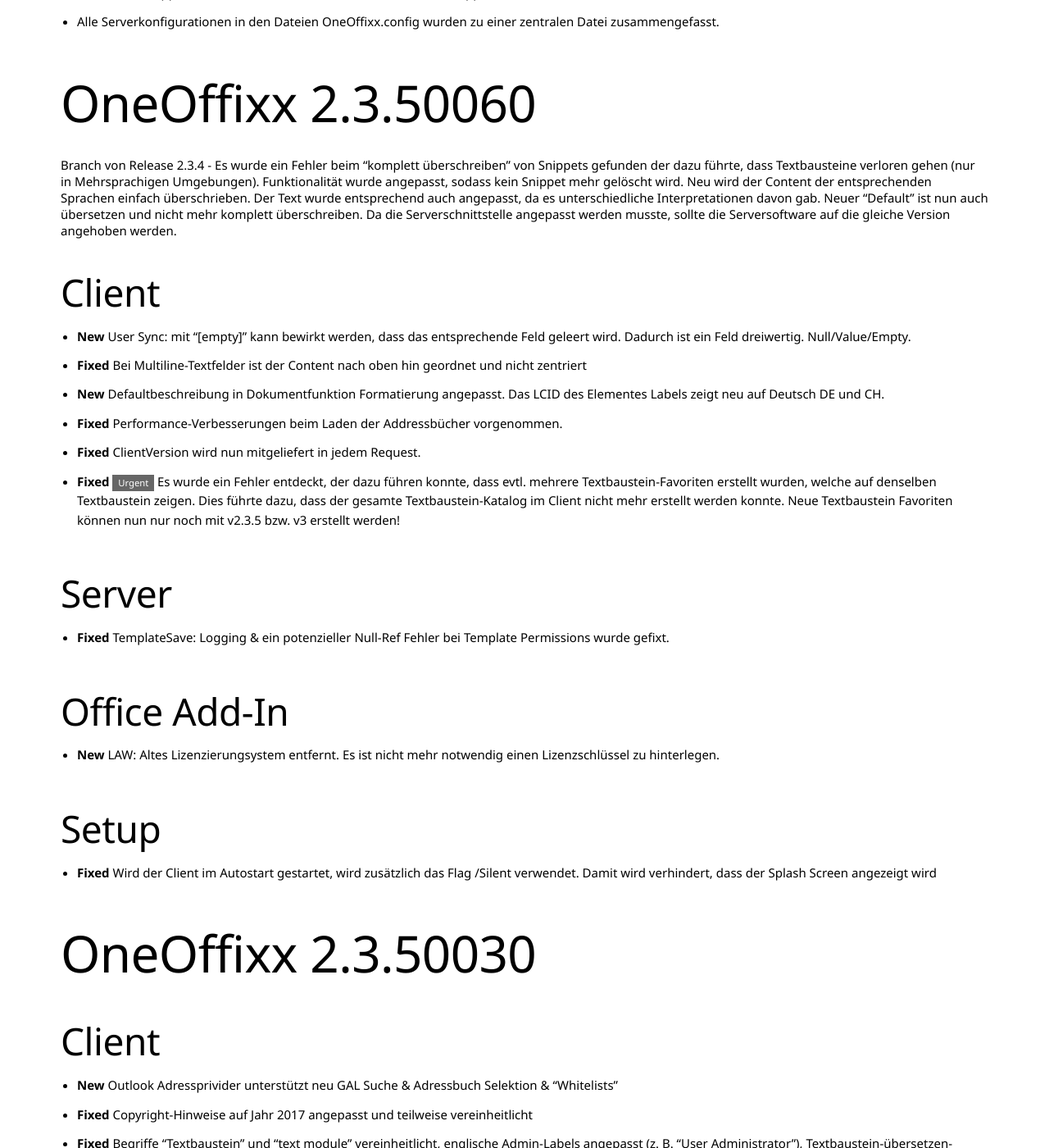
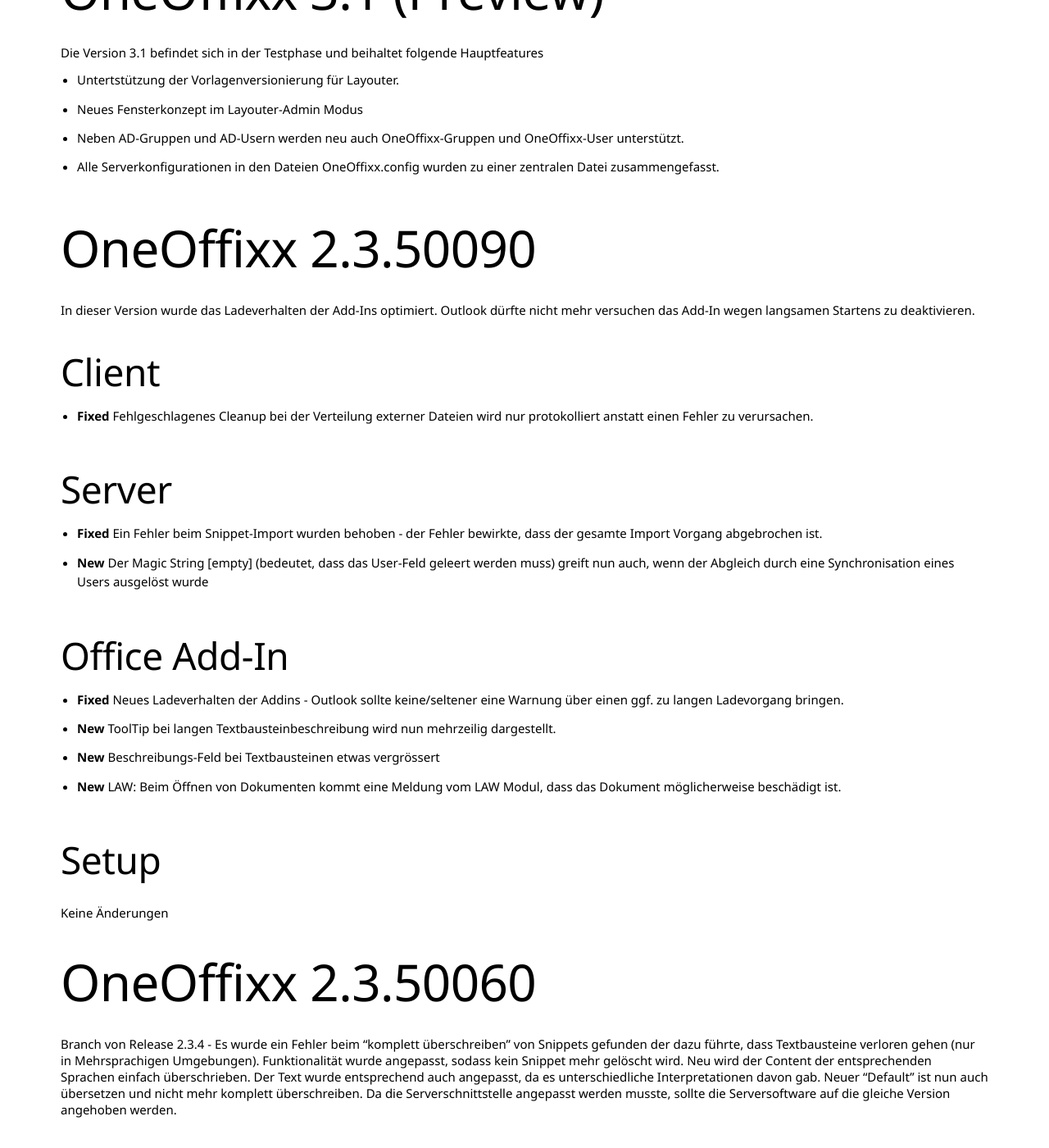
Before and after one commit to primesoft-group/oneoffixx-docs, a Jekyll site: the page built from _pages/install/de/releasenotes.md, in a window 1280 px wide and 1400 px high, scrolled down 1111 px. Shown: the whole window at 82% size. Built offline with Jekyll 4.4.1, drawn with Linux system fonts in a browser that asks for light colours; nearby versions of some CDN libraries; some web fonts are replaced; some of the changed text lies outside the part shown.

Commit message:
New Release

```diff
--- a/_pages/install/de/releasenotes.md
+++ b/_pages/install/de/releasenotes.md
@@ -10,20 +10,25 @@
 <!-- TOC -->
 
 - [OneOffixx 3.1 (Preview)](#oneoffixx-31-preview)
-- [OneOffixx 2.3.50060](#oneoffixx-2350060)
+- [OneOffixx 2.3.50090](#oneoffixx-2350090)
     - [Client](#client)
     - [Server](#server)
     - [Office Add-In](#office-add-in)
     - [Setup](#setup)
-- [OneOffixx 2.3.50030](#oneoffixx-2350030)
+- [OneOffixx 2.3.50060](#oneoffixx-2350060)
     - [Client](#client-1)
     - [Server](#server-1)
     - [Office Add-In](#office-add-in-1)
     - [Setup](#setup-1)
-- [OneOffixx 2.3.40270](#oneoffixx-2340270)
+- [OneOffixx 2.3.50030](#oneoffixx-2350030)
     - [Client](#client-2)
     - [Server](#server-2)
     - [Office Add-In](#office-add-in-2)
+    - [Setup](#setup-2)
+- [OneOffixx 2.3.40270](#oneoffixx-2340270)
+    - [Client](#client-3)
+    - [Server](#server-3)
+    - [Office Add-In](#office-add-in-3)
 
 <!-- /TOC -->
 
@@ -35,6 +40,26 @@
 * Neues Fensterkonzept im Layouter-Admin Modus
 * Neben AD-Gruppen und AD-Usern werden neu auch OneOffixx-Gruppen und OneOffixx-User unterstützt.
 * Alle Serverkonfigurationen in den Dateien OneOffixx.config wurden zu einer zentralen Datei zusammengefasst.
+
+# OneOffixx 2.3.50090
+
+In dieser Version wurde das Ladeverhalten der Add-Ins optimiert. Outlook dürfte nicht mehr versuchen das Add-In wegen langsamen Startens zu deaktivieren.
+
+## Client
+* **Fixed** Fehlgeschlagenes Cleanup bei der Verteilung externer Dateien wird nur protokolliert anstatt einen Fehler zu verursachen.
+
+## Server
+* **Fixed** Ein Fehler beim Snippet-Import wurden behoben - der Fehler bewirkte, dass der gesamte Import Vorgang abgebrochen ist.
+* **New** Der Magic String [empty] (bedeutet, dass das User-Feld geleert werden muss) greift nun auch, wenn der Abgleich durch eine Synchronisation eines Users ausgelöst wurde
+
+## Office Add-In
+* **Fixed** Neues Ladeverhalten der Addins - Outlook sollte keine/seltener eine Warnung über einen ggf. zu langen Ladevorgang bringen.
+* **New** ToolTip bei langen Textbausteinbeschreibung wird nun mehrzeilig dargestellt.
+* **New** Beschreibungs-Feld bei Textbausteinen etwas vergrössert
+* **New** LAW: Beim Öffnen von Dokumenten kommt eine Meldung vom LAW Modul, dass das Dokument möglicherweise beschädigt ist.
+
+## Setup
+Keine Änderungen
 
 # OneOffixx 2.3.50060
 Branch von Release 2.3.4 - Es wurde ein Fehler beim "komplett überschreiben" von Snippets gefunden der dazu führte, dass Textbausteine verloren gehen (nur in Mehrsprachigen Umgebungen). Funktionalität wurde angepasst, sodass kein Snippet mehr gelöscht wird. Neu wird der Content der entsprechenden Sprachen einfach überschrieben.
```
